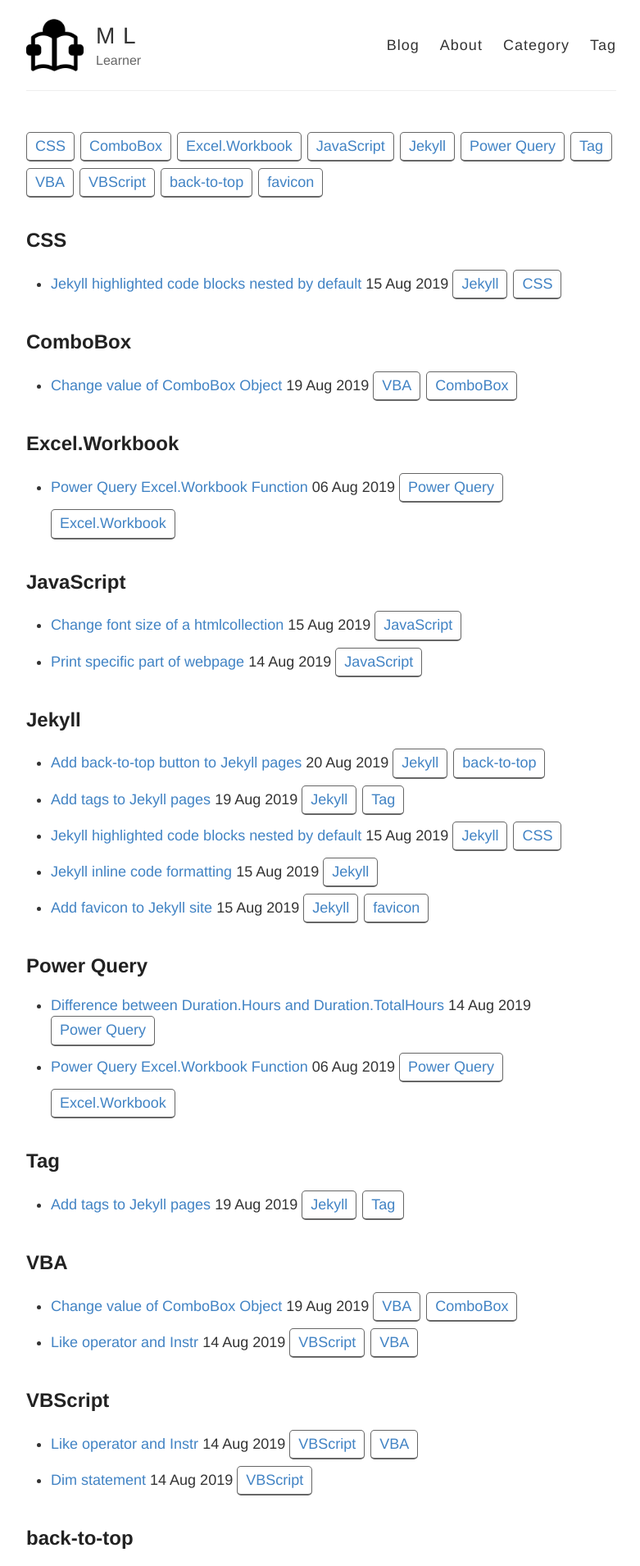
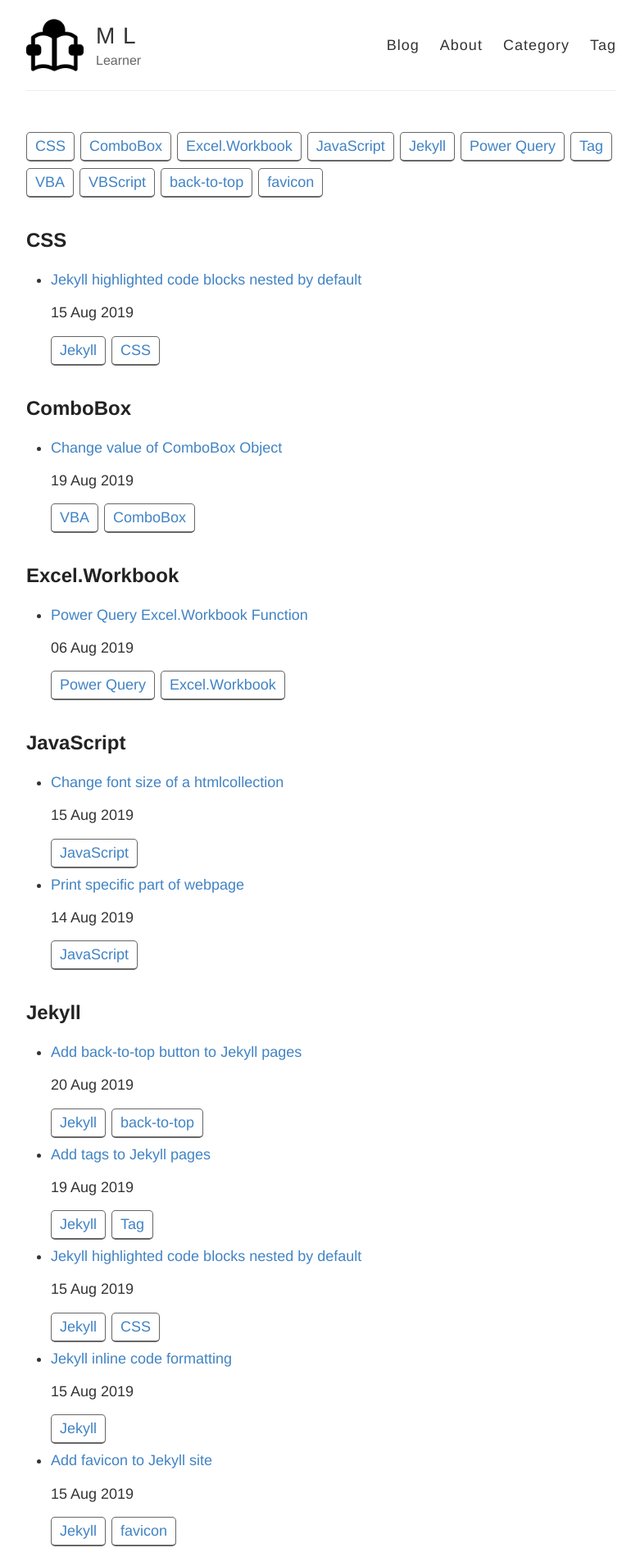
Before and after one commit to MingLang/MingLang.github.io, a Jekyll site: the page built from tags.html, in a window 1280 px wide. Shown: the top 1910 px of the page at 82% size, without its empty margins (248-1029 px from the left). Built offline with Jekyll 4.4.1, drawn with Linux system fonts in a browser that asks for light colours.

Commit message:
Update tags.html

```diff
--- a/tags.html
+++ b/tags.html
@@ -57,7 +57,7 @@ The purpose of this snippet is to list all your posts posted with a certain tag.
 		 <!-- <h3> -->
 		 <a href="{{ post.url }}">
 		 {{ post.title }}</a>
-		 <small>{{ post.date | date_to_string }}</small>
+		 <p><small>{{ post.date | date_to_string }}</small></p>
 
 		 {% for tag in post.tags %}
 			 <a class="tags" href="/tags/#{{ tag | slugify }}">{{ tag }}</a>
```
